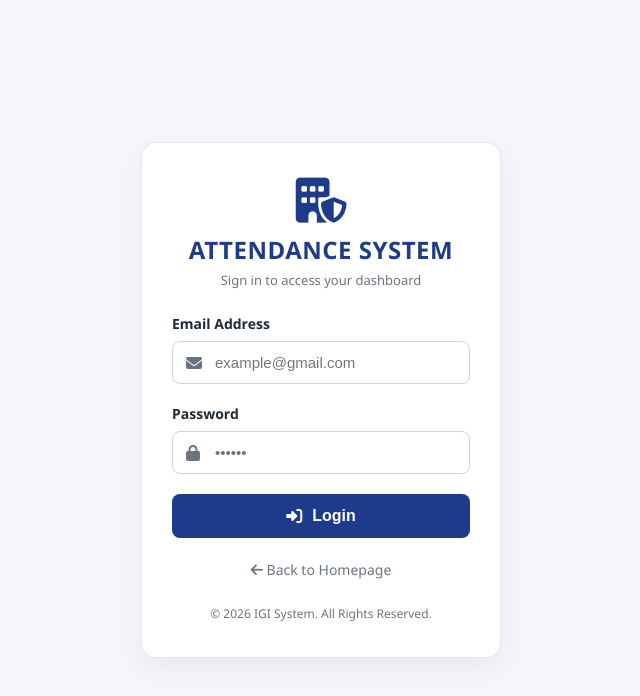
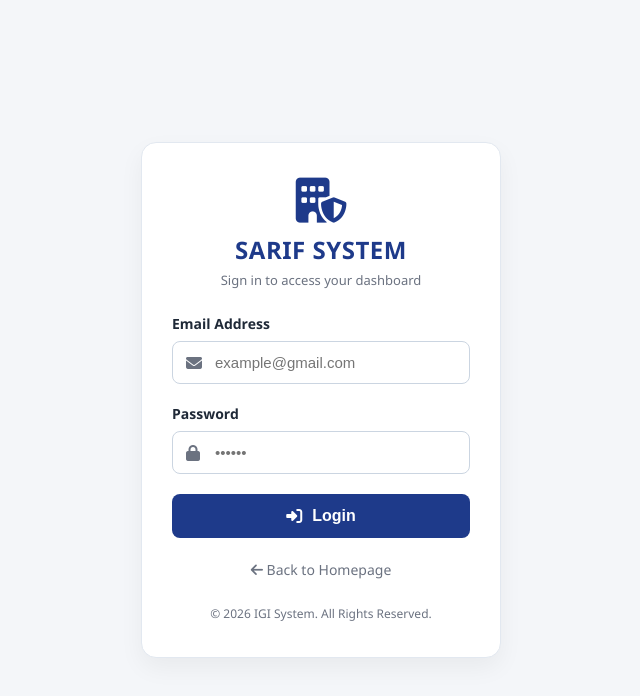
Before and after one commit to sarifuddinmondal/Attendance, a plain HTML site: page employee-login.html in a window 1280 px wide. Shown: the whole page, without its empty margins (319-959 px from the left). Drawn offline with nearby package versions, Linux system fonts and the light colour scheme.

Commit message:
Update employee-login.html

```diff
--- a/employee-login.html
+++ b/employee-login.html
@@ -188,7 +188,7 @@
 
             <div class="brand-logo">
                 <i class="fa-solid fa-building-shield"></i>
-                <h2>ATTENDANCE SYSTEM</h2>
+                <h2>SARIF SYSTEM</h2>
                 <p>Sign in to access your dashboard</p>
             </div>
 
```
